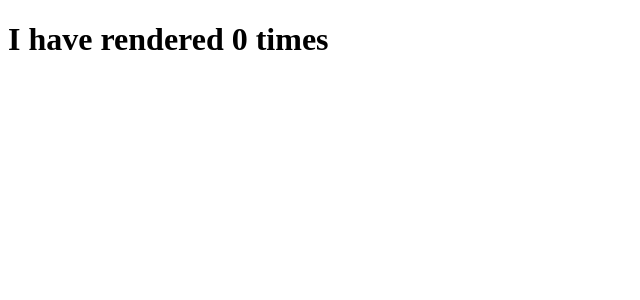
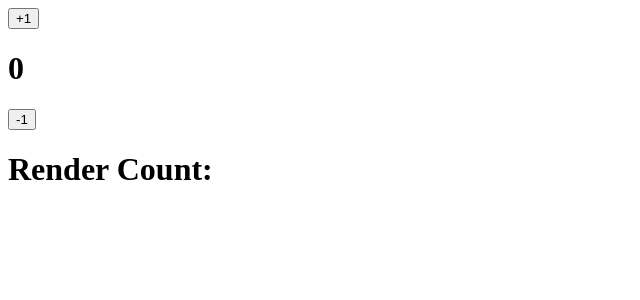
Before and after one commit to janeAnezi/LetsReact, a React (Create React App) app: page / in a window 1280 px wide. Shown: the top 300 px of the page, without its empty margins (0-640 px from the left). Built offline with nearby package versions, Linux system fonts and the light colour scheme.

Commit message:
add useRef

```diff
--- a/src/Components/LetsReact/UseEffectComp.jsx
+++ b/src/Components/LetsReact/UseEffectComp.jsx
@@ -1,7 +1,13 @@
-import React, {useState} from 'react'
+import React, {useEffect, useState} from 'react'
 
 export default function UseEffectComp() {
     const [num, setNum] = useState(0)
+
+    useEffect(()=>{
+        setTimeout(()=>{
+            setNum((num) => (num + 1))
+        }, 2000)
+    }, [num])
 
   return (
     <div>
--- /dev/null
+++ b/src/Components/LetsReact/UseRefHook.jsx
@@ -0,0 +1,22 @@
+import React, {useEffect, useState, useRef} from 'react'
+
+export default function UseRefHook() {
+    const [val, setVal] = useState(0)
+    // const [count, setCount] = useState(0)
+
+
+    // useEffect(()=> {
+    //     setCount(prev => prev + 1)
+    // })
+
+
+    const count = useRef()
+  return (
+    <div>
+      <button onClick={() => {setVal(prev => prev + 1)}}>+1</button>
+      <h1>{val}</h1>
+      <button onClick={() => {setVal(prev => prev - 1)}}>-1</button>
+      <h1>Render Count: </h1>
+    </div>
+  )
+}
--- a/src/index.js
+++ b/src/index.js
@@ -6,11 +6,10 @@ import ReactDOM from 'react-dom/client';
 // import UseStateComp from './Components/LetsReact/UseStateComp';
 //import Main from './Components/Routing/Main';
 //import Main from './Components/RoutingNew/Route'
-import UseEffectComp from './Components/LetsReact/UseEffectComp';
+// import UseEffectComp from './Components/LetsReact/UseEffectComp';
+import UseRefHook from './Components/LetsReact/UseRefHook';
 
 const root = ReactDOM.createRoot(document.getElementById('root'));
 root.render(
-  <React.StrictMode>
-   <UseEffectComp />
-  </React.StrictMode>
+  <UseRefHook />
 );
```
Also changed, not shown: 1 other file (tests, documents, lock files or other folders).
